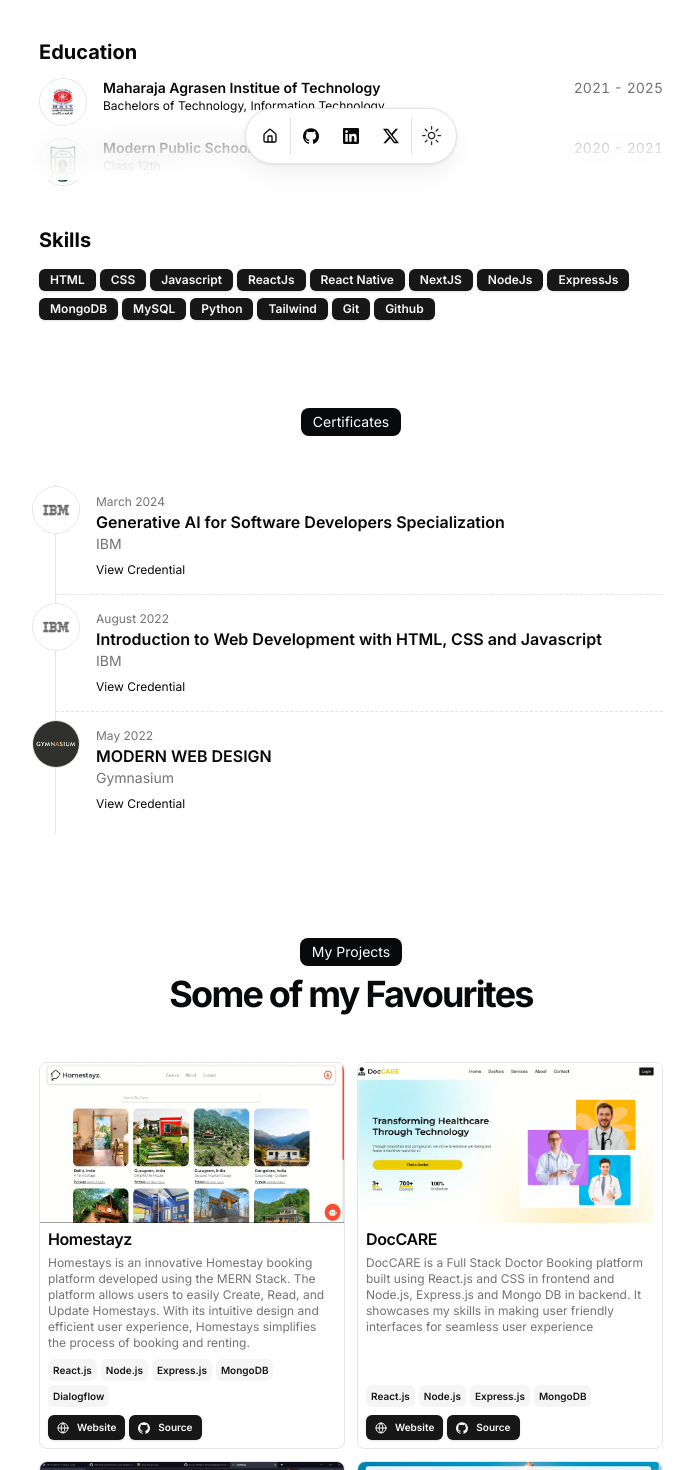
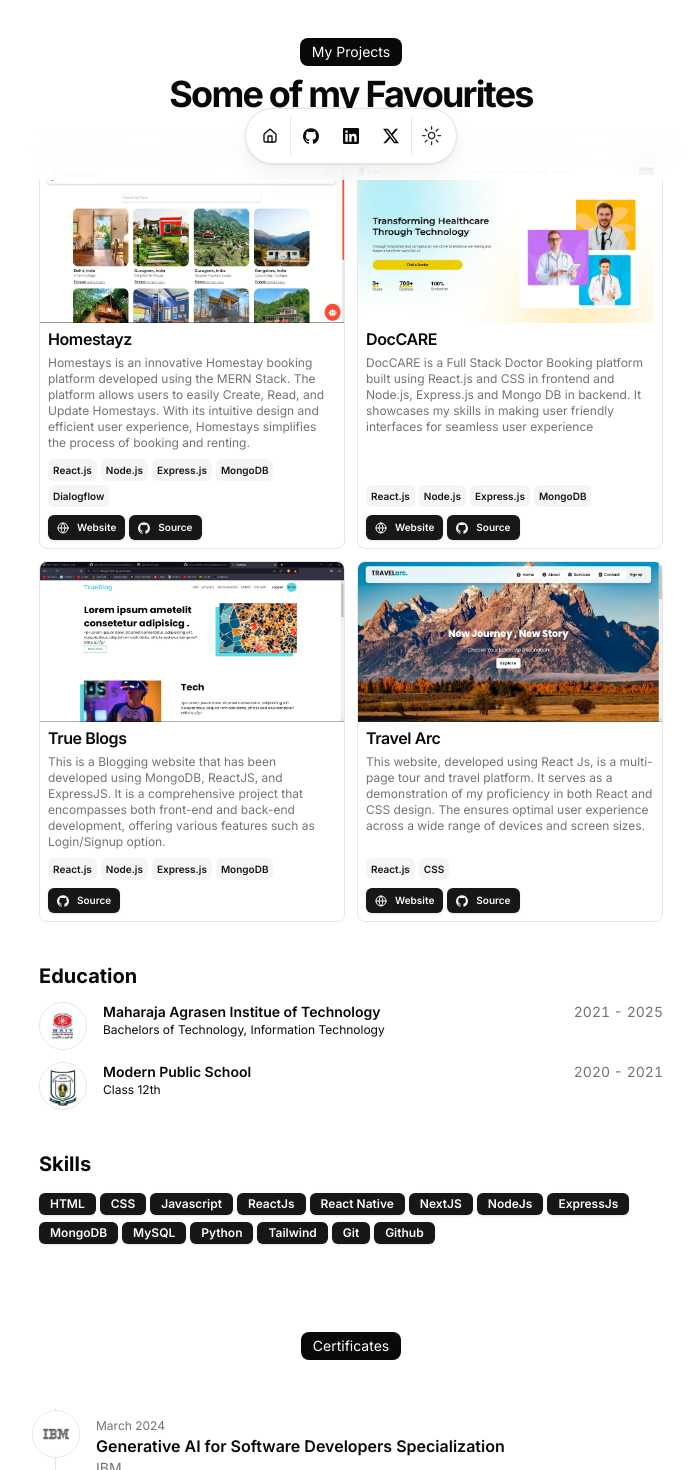
Before and after one commit to ayushmangarg2003/portfolio, a Next.js app: page / in a window 1280 px wide. Shown: the part 620-2090 px from the top of the page, without its empty margins (289-983 px from the left). Built offline with nearby package versions, Linux system fonts and the light colour scheme.

Commit message:
Layout and content fixed

```diff
--- a/src/app/page.tsx
+++ b/src/app/page.tsx
@@ -54,7 +54,6 @@
       </section>
 
       <div data-aos="fade-up" data-aos-duration="300" data-aos-delay="200" className="AboutSection">
-
         <section id="about">
           <BlurFade delay={BLUR_FADE_DELAY * 3}>
             <h2 className="text-xl font-bold">About</h2>
@@ -65,11 +64,9 @@
             </Markdown>
           </BlurFade>
         </section>
-
       </div>
 
       <div data-aos="fade-up" data-aos-duration="300" data-aos-delay="200" className="AboutSection">
-
         <section id="work">
           <div className="flex min-h-0 flex-col gap-y-3">
             <BlurFade delay={BLUR_FADE_DELAY * 5}>
@@ -95,90 +92,9 @@
             ))}
           </div>
         </section>
+      </div>
 
-      </div>
       <div data-aos="fade-up" data-aos-duration="300" data-aos-delay="200" className="AboutSection">
-
-        <section id="education">
-          <div className="flex min-h-0 flex-col gap-y-3">
-            <BlurFade delay={BLUR_FADE_DELAY * 7}>
-              <h2 className="text-xl font-bold">Education</h2>
-            </BlurFade>
-            {DATA.education.map((education, id) => (
-              <BlurFade
-                key={education.school}
-                delay={BLUR_FADE_DELAY * 8 + id * 0.05}
-              >
-                <ResumeCard
-                  key={education.school}
-                  href={education.href}
-                  logoUrl={education.logoUrl}
-                  altText={education.school}
-                  title={education.school}
-                  subtitle={education.degree}
-                  period={`${education.start} - ${education.end}`}
-                />
-              </BlurFade>
-            ))}
-          </div>
-        </section>
-
-      </div>
-      <div data-aos="fade-up" data-aos-duration="300" data-aos-delay="200" className="AboutSection">
-
-        <section id="skills">
-          <div className="flex min-h-0 flex-col gap-y-3">
-            <BlurFade delay={BLUR_FADE_DELAY * 9}>
-              <h2 className="text-xl font-bold">Skills</h2>
-            </BlurFade>
-            <div className="flex flex-wrap gap-1">
-              {DATA.skills.map((skill, id) => (
-                <BlurFade key={skill} delay={BLUR_FADE_DELAY * 10 + id * 0.05}>
-                  <Badge key={skill}>{skill}</Badge>
-                </BlurFade>
-              ))}
-            </div>
-          </div>
-        </section>
-
-      </div>
-      <div data-aos="fade-up" data-aos-duration="300" data-aos-delay="200" className="AboutSection">
-
-        <section id="hackathons">
-          <div className="space-y-12 w-full py-12">
-            <BlurFade delay={BLUR_FADE_DELAY * 11}>
-              <div className="flex flex-col items-center justify-center text-center">
-                <div className="inline-block rounded-lg bg-foreground text-background px-3 py-1 text-sm">
-                  Certificates
-                </div>
-              </div>
-            </BlurFade>
-            <BlurFade delay={BLUR_FADE_DELAY * 12}>
-              <ul className="mb-4 ml-4 divide-y divide-dashed border-l">
-                {DATA.hackathons.map((project, id) => (
-                  <BlurFade
-                    key={project.title + project.dates}
-                    delay={BLUR_FADE_DELAY * 13 + id * 0.05}
-                  >
-                    <HackathonCard
-                      title={project.title}
-                      description={project.description}
-                      location={project.location}
-                      dates={project.dates}
-                      image={project.image}
-                      links={project.links}
-                    />
-                  </BlurFade>
-                ))}
-              </ul>
-            </BlurFade>
-          </div>
-        </section>
-
-      </div>
-      <div data-aos="fade-up" data-aos-duration="300" data-aos-delay="200" className="AboutSection">
-
-
         <section id="projects">
           <div className="space-y-12 w-full">
             <BlurFade delay={BLUR_FADE_DELAY * 14}>
@@ -216,6 +132,85 @@
           </div>
         </section>
       </div>
+
+
+      <div data-aos="fade-up" data-aos-duration="300" data-aos-delay="200" className="AboutSection">
+        <section id="education">
+          <div className="flex min-h-0 flex-col gap-y-3">
+            <BlurFade delay={BLUR_FADE_DELAY * 7}>
+              <h2 className="text-xl font-bold">Education</h2>
+            </BlurFade>
+            {DATA.education.map((education, id) => (
+              <BlurFade
+                key={education.school}
+                delay={BLUR_FADE_DELAY * 8 + id * 0.05}
+              >
+                <ResumeCard
+                  key={education.school}
+                  href={education.href}
+                  logoUrl={education.logoUrl}
+                  altText={education.school}
+                  title={education.school}
+                  subtitle={education.degree}
+                  period={`${education.start} - ${education.end}`}
+                />
+              </BlurFade>
+            ))}
+          </div>
+        </section>
+      </div>
+
+      <div data-aos="fade-up" data-aos-duration="300" data-aos-delay="200" className="AboutSection">
+        <section id="skills">
+          <div className="flex min-h-0 flex-col gap-y-3">
+            <BlurFade delay={BLUR_FADE_DELAY * 9}>
+              <h2 className="text-xl font-bold">Skills</h2>
+            </BlurFade>
+            <div className="flex flex-wrap gap-1">
+              {DATA.skills.map((skill, id) => (
+                <BlurFade key={skill} delay={BLUR_FADE_DELAY * 10 + id * 0.05}>
+                  <Badge key={skill}>{skill}</Badge>
+                </BlurFade>
+              ))}
+            </div>
+          </div>
+        </section>
+      </div>
+
+      <div data-aos="fade-up" data-aos-duration="300" data-aos-delay="200" className="AboutSection">
+        <section id="hackathons">
+          <div className="space-y-12 w-full py-12">
+            <BlurFade delay={BLUR_FADE_DELAY * 11}>
+              <div className="flex flex-col items-center justify-center text-center">
+                <div className="inline-block rounded-lg bg-foreground text-background px-3 py-1 text-sm">
+                  Certificates
+                </div>
+              </div>
+            </BlurFade>
+            <BlurFade delay={BLUR_FADE_DELAY * 12}>
+              <ul className="mb-4 ml-4 divide-y divide-dashed border-l">
+                {DATA.hackathons.map((project, id) => (
+                  <BlurFade
+                    key={project.title + project.dates}
+                    delay={BLUR_FADE_DELAY * 13 + id * 0.05}
+                  >
+                    <HackathonCard
+                      title={project.title}
+                      description={project.description}
+                      location={project.location}
+                      dates={project.dates}
+                      image={project.image}
+                      links={project.links}
+                    />
+                  </BlurFade>
+                ))}
+              </ul>
+            </BlurFade>
+          </div>
+        </section>
+      </div>
+
+
     </main>
   );
 }
--- a/src/data/blog.ts
+++ /dev/null
@@ -1,68 +0,0 @@
-import fs from "fs";
-import matter from "gray-matter";
-import path from "path";
-import rehypePrettyCode from "rehype-pretty-code";
-import rehypeStringify from "rehype-stringify";
-import remarkParse from "remark-parse";
-import remarkRehype from "remark-rehype";
-import { unified } from "unified";
-
-type Metadata = {
-  title: string;
-  publishedAt: string;
-  summary: string;
-  image?: string;
-};
-
-function getMDXFiles(dir: string) {
-  return fs.readdirSync(dir).filter((file) => path.extname(file) === ".mdx");
-}
-
-export async function markdownToHTML(markdown: string) {
-  const p = await unified()
-    .use(remarkParse)
-    .use(remarkRehype)
-    .use(rehypePrettyCode, {
-      // https://rehype-pretty.pages.dev/#usage
-      theme: {
-        light: "min-light",
-        dark: "min-dark",
-      },
-      keepBackground: false,
-    })
-    .use(rehypeStringify)
-    .process(markdown);
-
-  return p.toString();
-}
-
-export async function getPost(slug: string) {
-  const filePath = path.join("content", `${slug}.mdx`);
-  let source = fs.readFileSync(filePath, "utf-8");
-  const { content: rawContent, data: metadata } = matter(source);
-  const content = await markdownToHTML(rawContent);
-  return {
-    source: content,
-    metadata,
-    slug,
-  };
-}
-
-async function getAllPosts(dir: string) {
-  let mdxFiles = getMDXFiles(dir);
-  return Promise.all(
-    mdxFiles.map(async (file) => {
-      let slug = path.basename(file, path.extname(file));
-      let { metadata, source } = await getPost(slug);
-      return {
-        metadata,
-        slug,
-        source,
-      };
-    })
-  );
-}
-
-export async function getBlogPosts() {
-  return getAllPosts(path.join(process.cwd(), "content"));
-}
```
Also changed, not shown: src/app/globals.css (line endings or trailing spaces).
